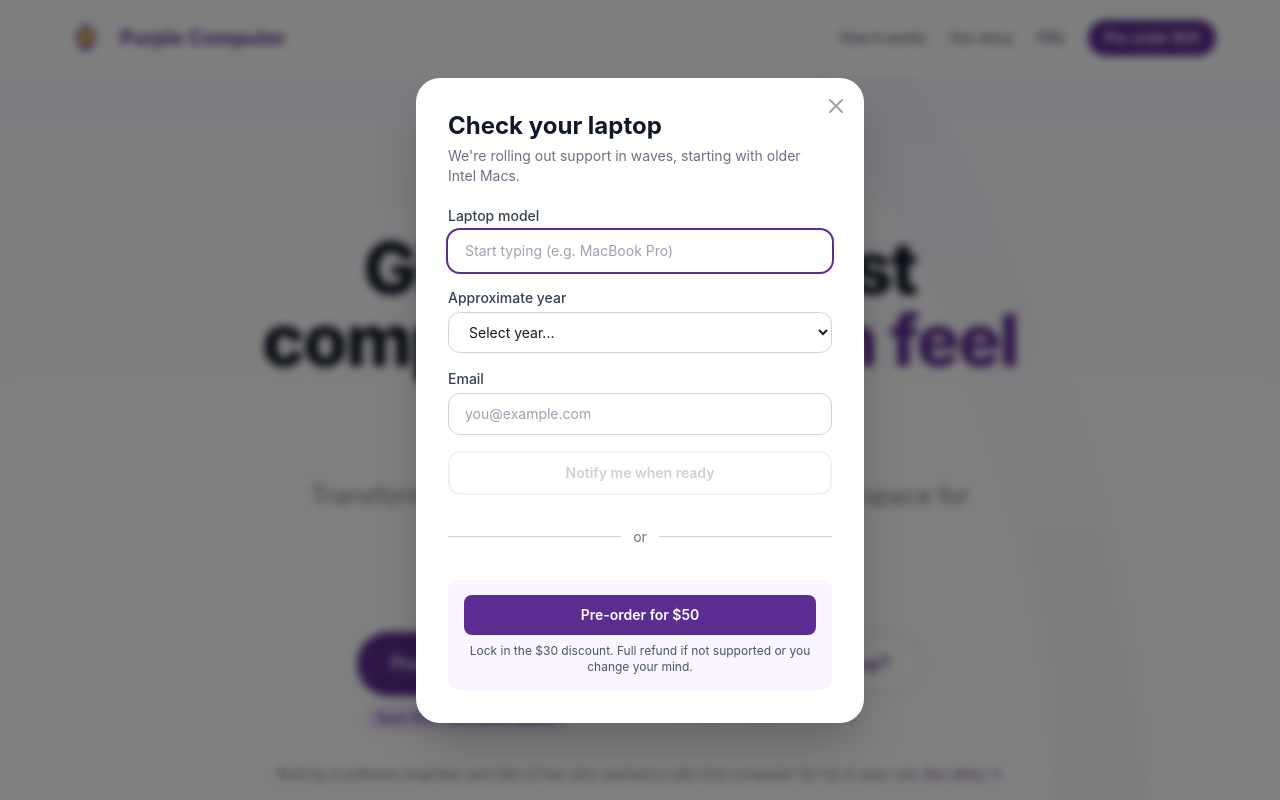
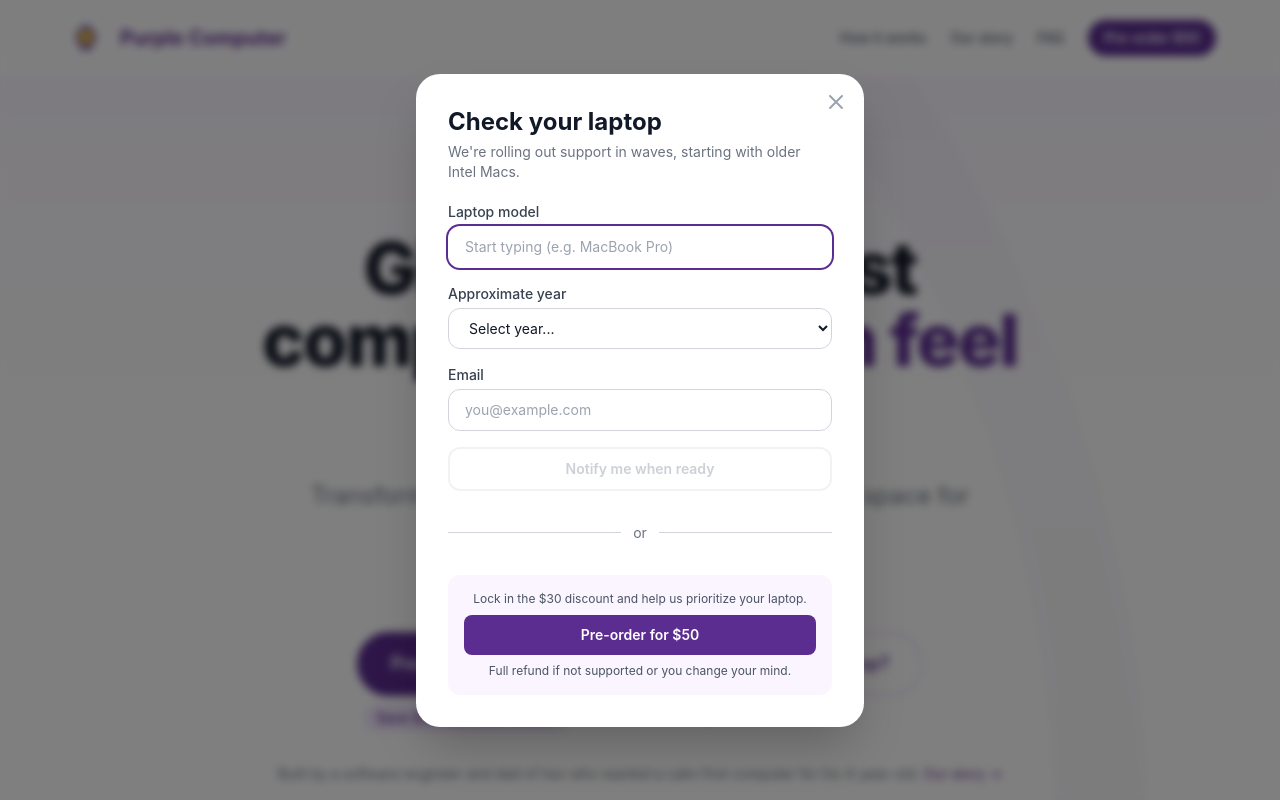
Before and after one commit to purplecomputerorg/landing, a Next.js app: page / in a window 1280 px wide. Both pictures are taken after a click on the button "Will it work on my old laptop?". Shown: the top 800 px of the page. Built offline with nearby package versions, Linux system fonts and the light colour scheme.

Commit message:
More push to preorder

```diff
--- a/src/components/ReadinessModal.tsx
+++ b/src/components/ReadinessModal.tsx
@@ -294,6 +294,9 @@ export default function ReadinessModal({ isOpen, onClose }: ReadinessModalProps)
               </div>
 
               <div className="bg-purple-50 rounded-xl p-4">
+                <p className="text-xs text-gray-600 text-center mb-2">
+                  Lock in the $30 discount and help us prioritize your laptop.
+                </p>
                 <a
                   href="#preorder"
                   onClick={onClose}
@@ -302,7 +305,7 @@ export default function ReadinessModal({ isOpen, onClose }: ReadinessModalProps)
                   Pre-order for $50
                 </a>
                 <p className="text-xs text-gray-600 text-center mt-2">
-                  Lock in the $30 discount. Full refund if not supported or you change your mind.
+                  Full refund if not supported or you change your mind.
                 </p>
               </div>
             </form>
@@ -326,7 +329,7 @@ export default function ReadinessModal({ isOpen, onClose }: ReadinessModalProps)
                 Want to lock in the $50 price?
               </p>
               <p className="text-gray-500 text-xs mb-3">
-                Full refund if your laptop isn't supported, or if you change your mind.
+                Your preorder helps us prioritize which laptops to support. Full refund if yours isn't supported or you change your mind.
               </p>
               <a
                 href="#preorder"
```
